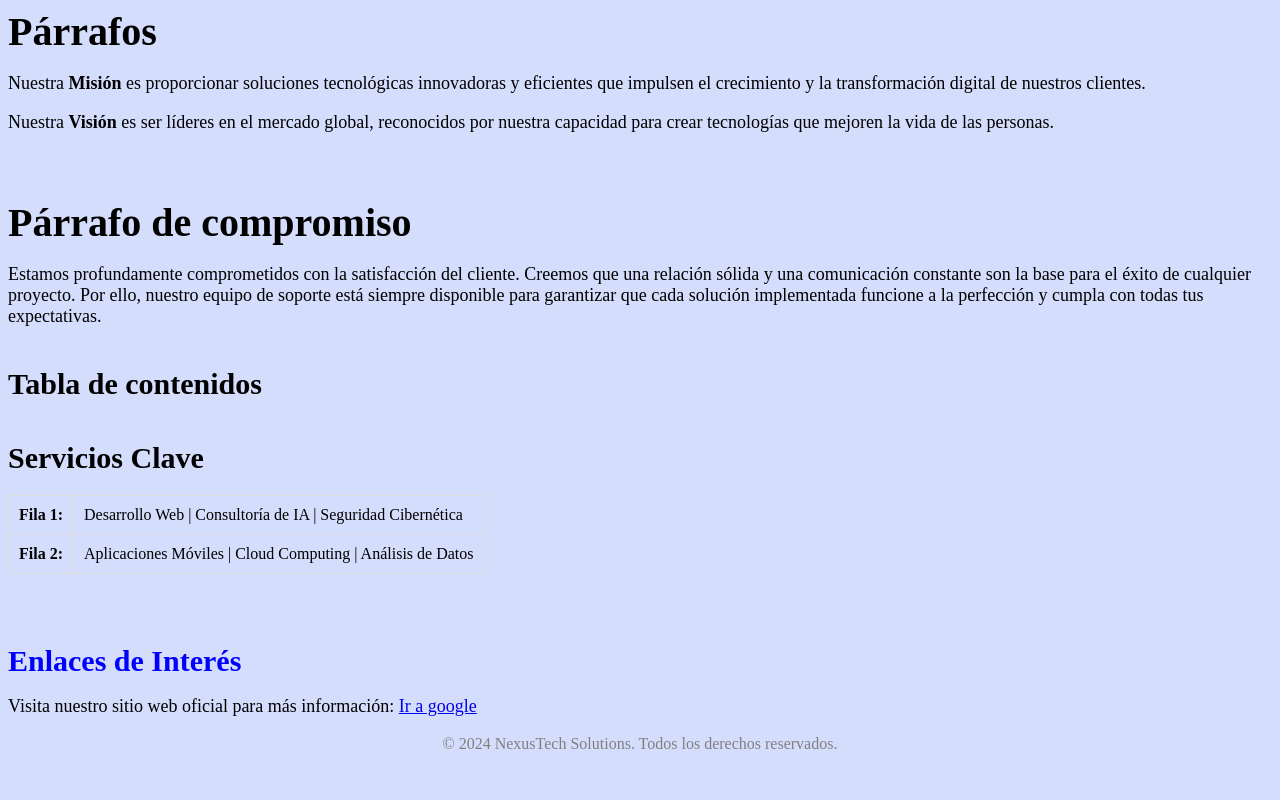
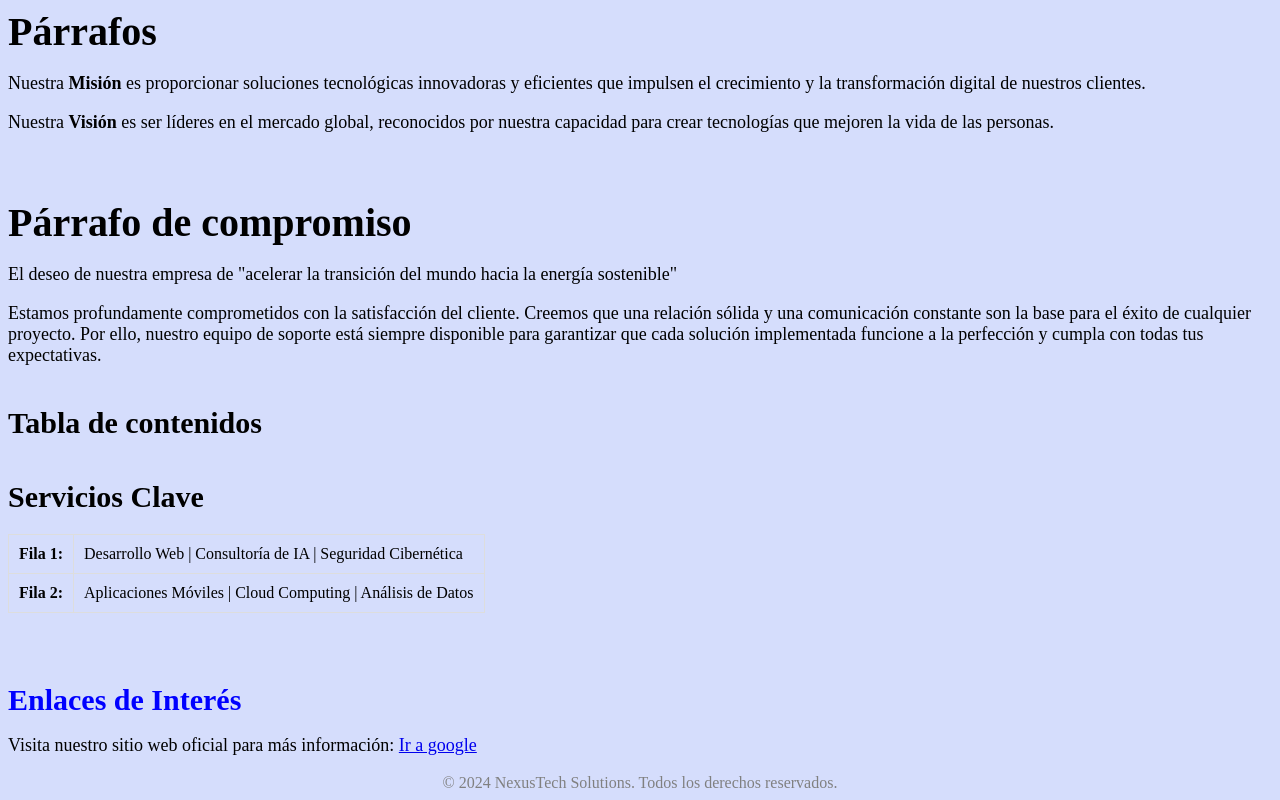
Before and after one commit to valacosta125/P-gina_Web_Tatiana_Acosta-, a plain HTML site: page index.html in a window 1280 px wide. Shown: the part 976-1776 px from the top of the page. Before the commit the page ends 1737 px from the top, so only its background shows below. Drawn offline with Linux system fonts and the light colour scheme.

Commit message:
Hacia segunda rama

```diff
--- a/index.html
+++ b/index.html
@@ -27,6 +27,7 @@
     <h5>Párrafos</h5>
     <p>Nuestra <strong>Misión</strong> es proporcionar soluciones tecnológicas innovadoras y eficientes que impulsen el crecimiento y la transformación digital de nuestros clientes.</p>
     <p>Nuestra <strong>Visión</strong> es ser líderes en el mercado global, reconocidos por nuestra capacidad para crear tecnologías que mejoren la vida de las personas.</p>  <h5>Párrafo de compromiso</h5>
+    <p>El deseo de nuestra empresa de "acelerar la transición del mundo hacia la energía sostenible"</p>
     <p>Estamos profundamente comprometidos con la satisfacción del cliente. Creemos que una relación sólida y una comunicación constante son la base para el éxito de cualquier proyecto. Por ello, nuestro equipo de soporte está siempre disponible para garantizar que cada solución implementada funcione a la perfección y cumpla con todas tus expectativas.</p>
 
     <h4>Tabla de contenidos</h4>
```
